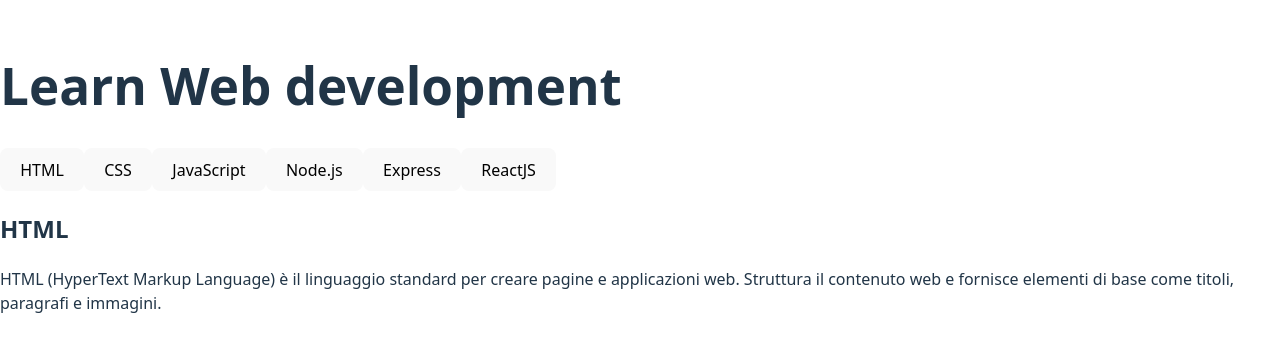
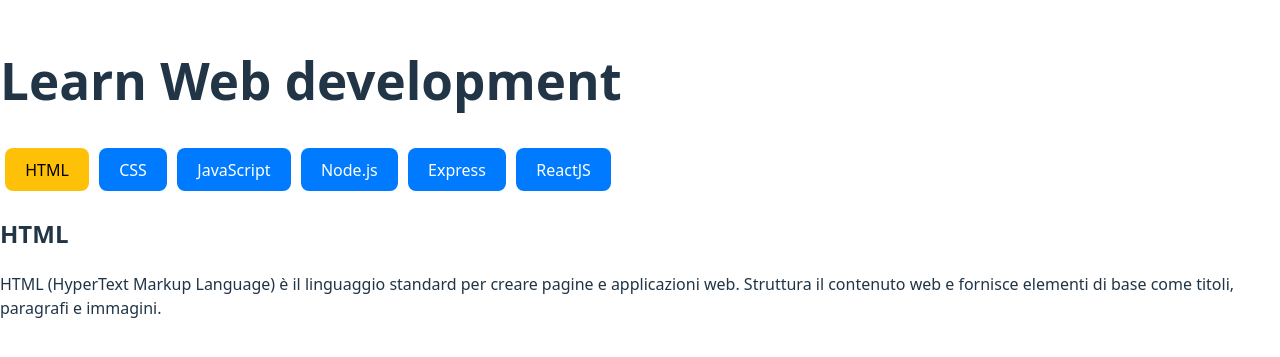
Before and after one commit to gabrielebonucci/react-use-state, a React (Vite) app: page / in a window 1280 px wide. Shown: the part 223-580 px from the top of the page. Built offline with nearby package versions, Linux system fonts and the light colour scheme.

Commit message:
aggiunto css per i bottoni

```diff
--- /dev/null
+++ b/src/App.css
@@ -0,0 +1,16 @@
+.btn {
+  border-radius: 8px;
+  border: 1px solid transparent;
+  padding: 0.6em 1.2em;
+  font-size: 1em;
+  font-weight: 500;
+  cursor: pointer;
+  background-color: #007bff;
+  color: white;
+  margin: 5px;
+}
+
+.btn.active {
+  background-color: #ffc107;
+  color: black;
+}
--- a/src/App.jsx
+++ b/src/App.jsx
@@ -1,5 +1,6 @@
 import { useState } from 'react'
 import languages from './languages'
+import './App.css';
 
 function App() {
   const [selectedLanguage, setSelectedLanguage] = useState(languages[0]);
```
